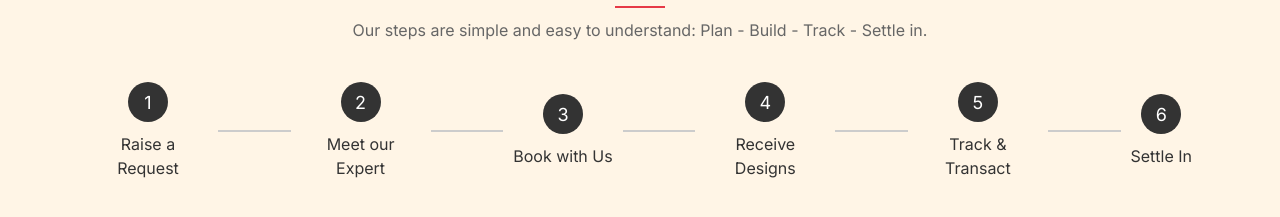
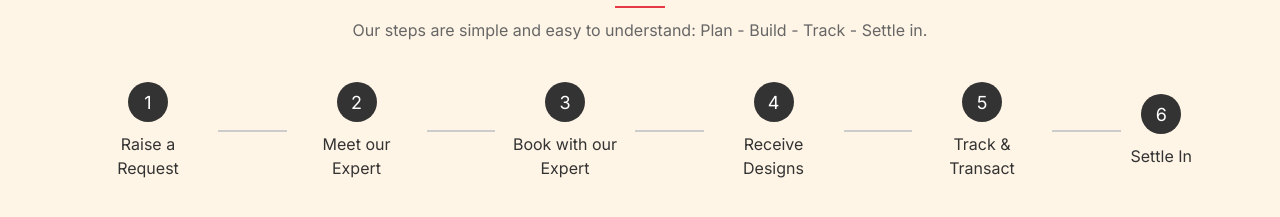
Before and after one commit to Hariomkabra/100piller, a website built with Vite: page index.html in a window 1280 px wide. Shown: the part 1660-1877 px from the top of the page. Built offline with nearby package versions, Linux system fonts and the light colour scheme; grey boxes are pictures that could not be loaded.

Commit message:
uploaded

```diff
--- a/index.html
+++ b/index.html
@@ -235,7 +235,7 @@
         <div class="step-line"></div>
         <div class="step" data-step="3">
           <span class="step-number">3</span>
-          <p class="step-title">Book with Us</p>
+          <p class="step-title">Book with our Expert</p>
         </div>
         <div class="step-line"></div>
         <div class="step" data-step="4">
@@ -250,7 +250,7 @@
         <div class="step-line"></div>
         <div class="step" data-step="6">
           <span class="step-number">6</span>
-          <p class="step-title">Settle In</p>
+          <p class="step-title">Settle In </p>
         </div>
       </div>
       <div class="details-container">
```
Also changed, not shown: netlify.toml.
